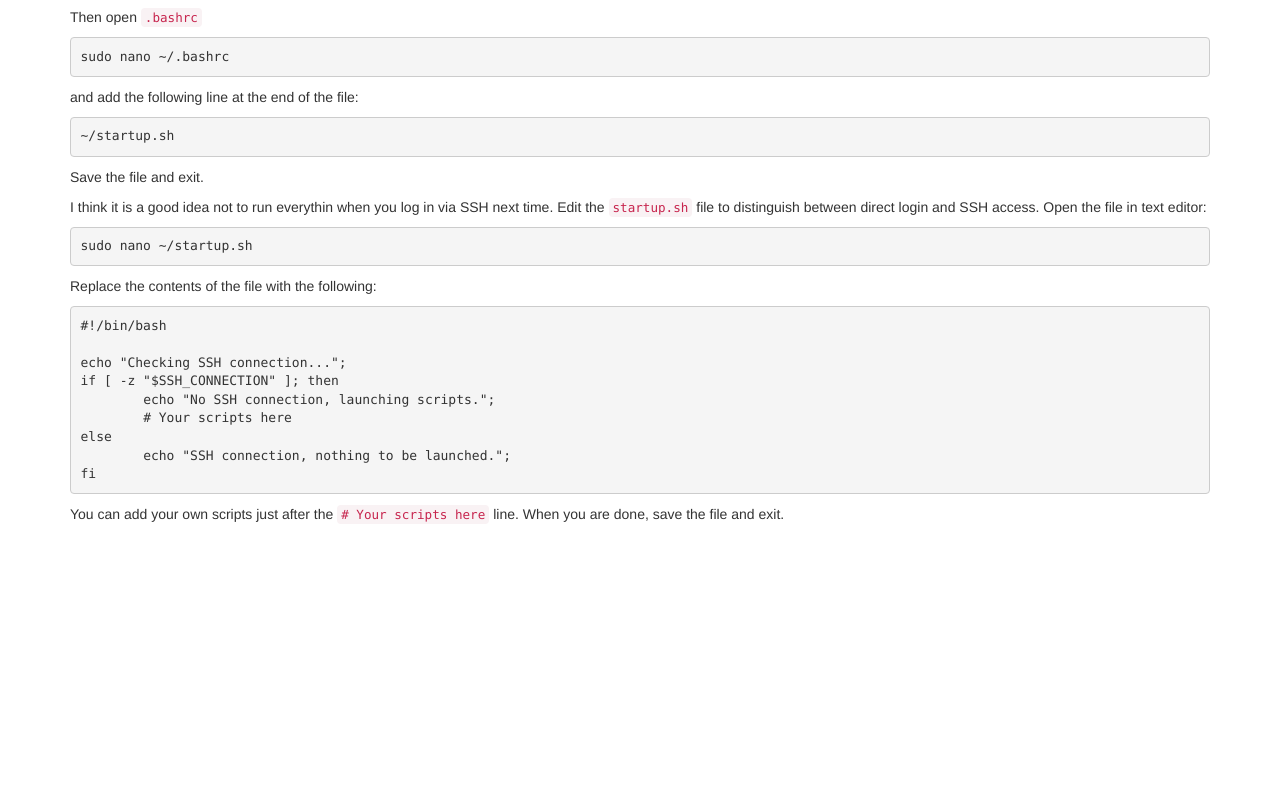
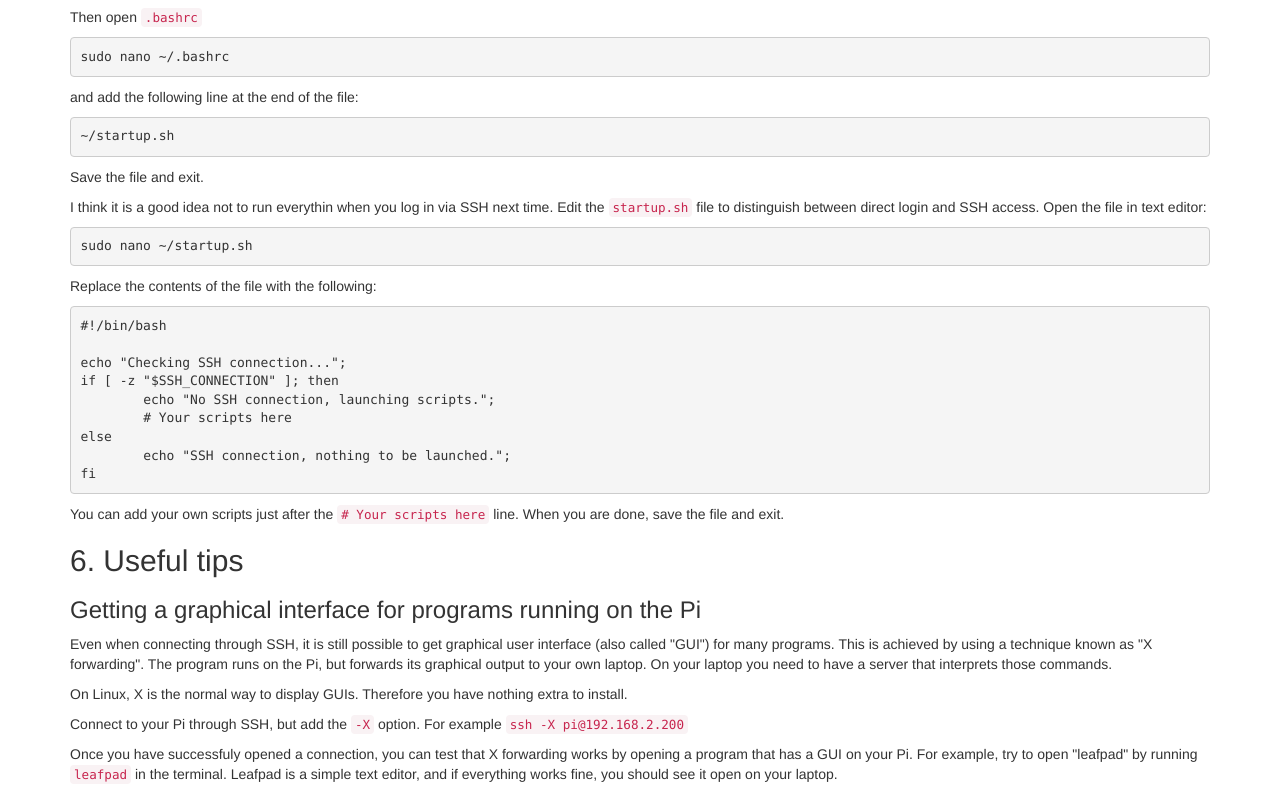
Before and after one commit to kr15h/RPi-Setup, a plain HTML site: page index.html in a window 1280 px wide. Shown: the part 5170-5964 px from the top of the page. Before the commit the page ends 5704 px from the top, so only its background shows below. Drawn offline with Linux system fonts and the light colour scheme.

Commit message:
added infos on how to enable X forwarding fixes #3

```diff
--- a/index.html
+++ b/index.html
@@ -440,7 +440,7 @@ Saving to: `index.html'
 
 
 
-    <!--_______________ SECTION 3 _______________-->
+    <!--_______________ SECTION 5 _______________-->
     <h2>5. Configuring the Pi further</h2>
 
   	<h3>Expanding partition</h3>
@@ -512,6 +512,33 @@ fi</pre>
 
 		<p>You can add your own scripts just after the <code># Your scripts here</code> line. When you are done, save the file and exit.</p>
 
+
+
+    <!--_______________ SECTION 6 _______________-->
+    <h2>6. Useful tips</h2>
+
+    <h3>Getting a graphical interface for programs running on the Pi</h3>
+
+    <p>Even when connecting through SSH, it is still possible to get graphical user interface (also called "GUI") for many programs. This is achieved by using a technique known as "X forwarding". The program runs on the Pi, but forwards its graphical output to your own laptop. On your laptop you need to have a server that interprets those commands.</p>
+
+    <div class="linux mac">
+      <p class="linux">On Linux, X is the normal way to display GUIs. Therefore you have nothing extra to install.</p>
+
+      <p class="mac">First, you should install <a href="http://xquartz.macosforge.org/landing/">XQuartz</a>, which is a X11 server for mac OS.</p>
+
+      <p>Connect to your Pi through SSH, but add the <code>-X</code> option. For example <code>ssh -X pi@192.168.2.200</code></p>
+    </div>
+
+    <div class="win">
+      <p>There are many programs that allow you to connect through SSH with X forwarding. We recommend you to use <a href="http://mobaxterm.mobatek.net/">MobaXterm</a>. It is a good all-in-one solution for working through SSH. You can connect, save sessions, transfer files very easily, and also enable X forwarding to get GUI of programs running on the Pi.</p>
+
+      <p>To connect, click on "session", then go to "SSH" and type the IP address of your Pi. That's all there is to it. X forwarding should be enabled by default.</p>
+    </div>
+
+    <p>Once you have successfuly opened a connection, you can test that X forwarding works by opening a program that has a GUI on your Pi. For example, try to open "leafpad" by running <code>leafpad</code> in the terminal. Leafpad is a simple text editor, and if everything works fine, you should see it open on your laptop.</p>
+
+
+    <!--_______________ END CONTAINER _______________-->
 	</div>
 
 	<script src="js/jquery-1.11.0.min.js"></script>
```
